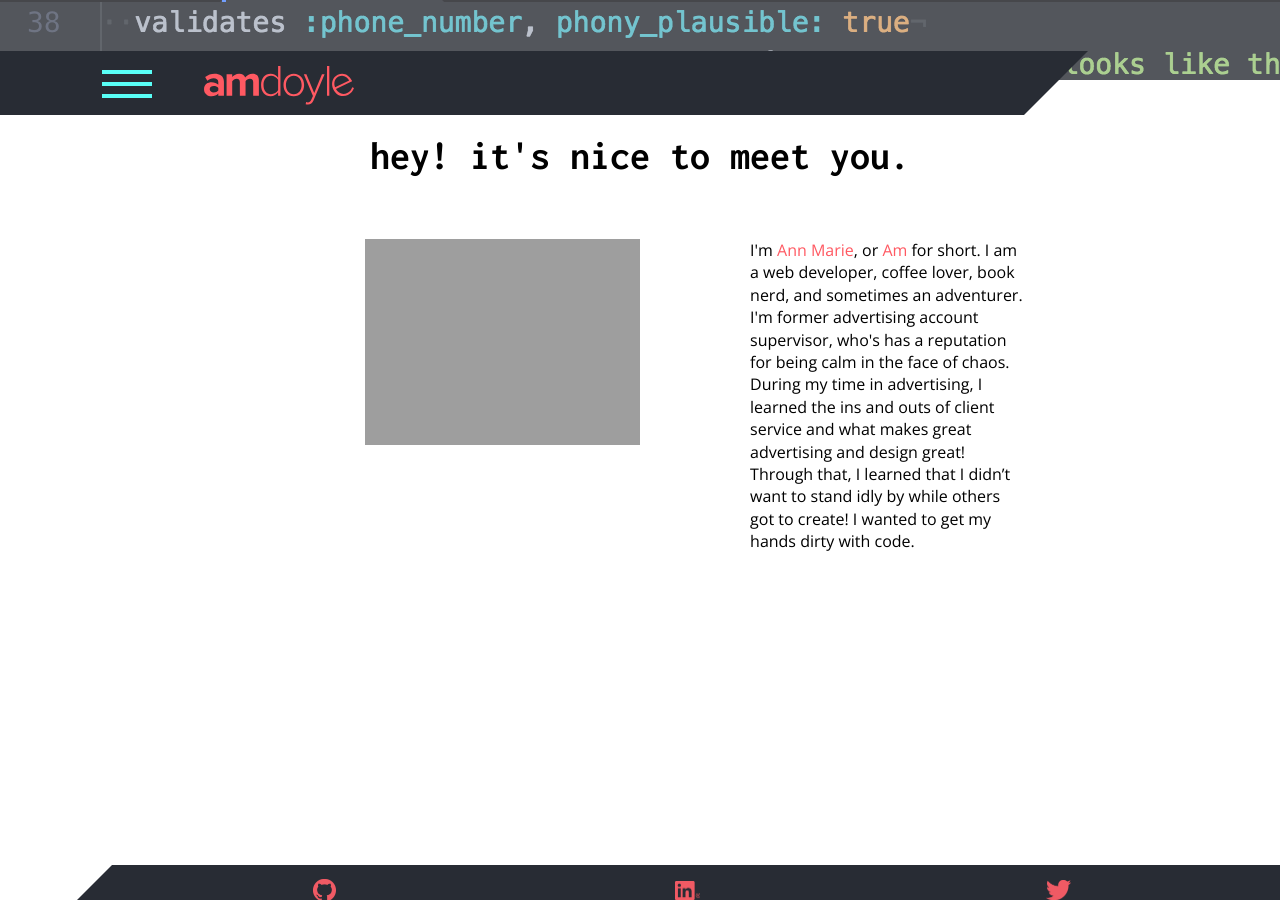
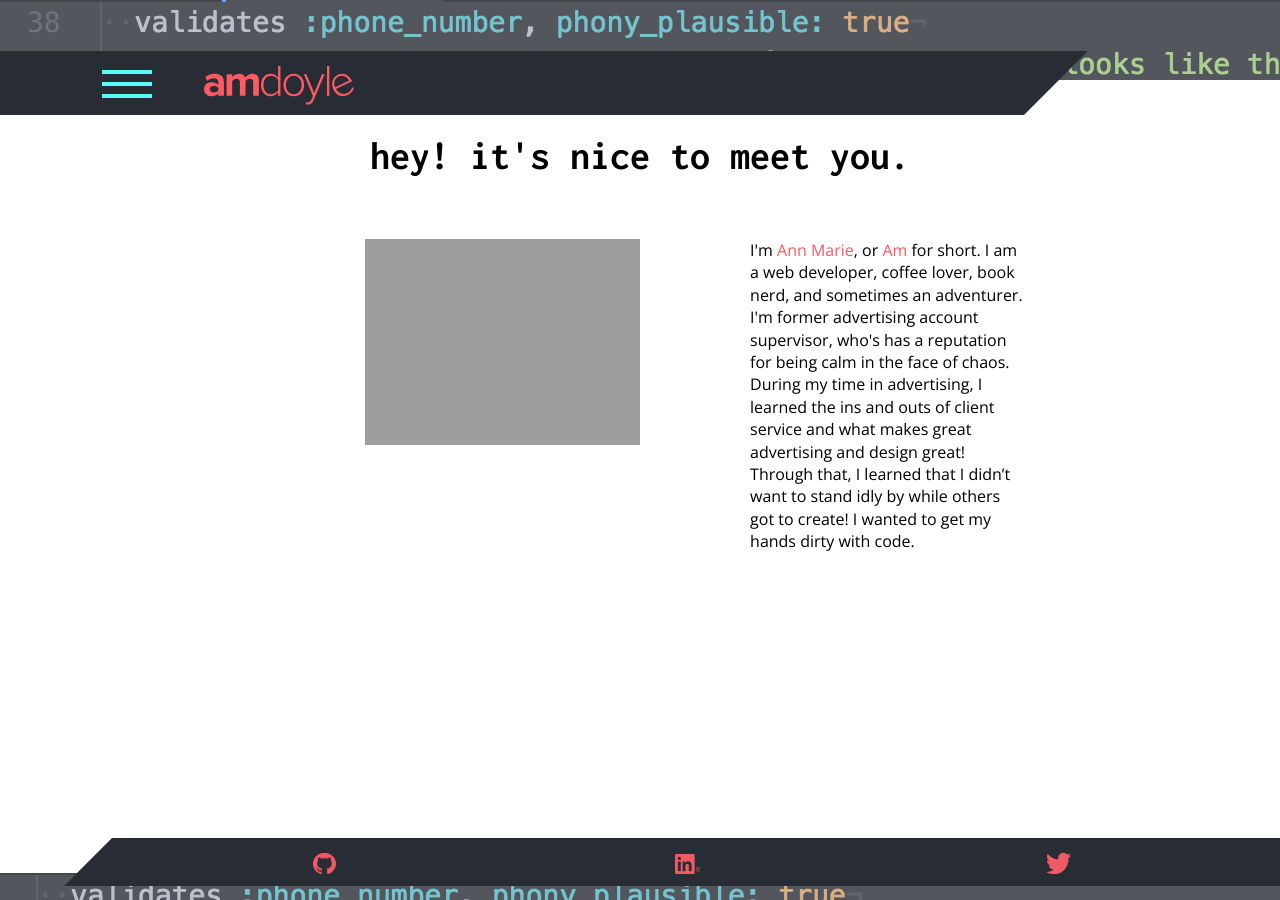
Before and after one commit to amdoyle/amdoyle, a Jekyll site: the page built from index.html, in a window 1280 px wide. Built offline with Jekyll 4.4.1, drawn with Linux system fonts in a browser that asks for light colours; nearby versions of some CDN libraries.

Commit message:
Update styles for felxbox

```diff
--- a/_sass/_layout.scss
+++ b/_sass/_layout.scss
@@ -181,10 +181,11 @@
   position: fixed;
   width: 100vw;
   height: 0px;
-  bottom: 0;
+  bottom: 1px;
   // margin-bottom: -4%;
   // order: 3;
   margin-left: 7%;
+  padding-bottom: 2%;
   align-self: flex-end;
   font-size: .5em;
   line-height: 1em;
```
